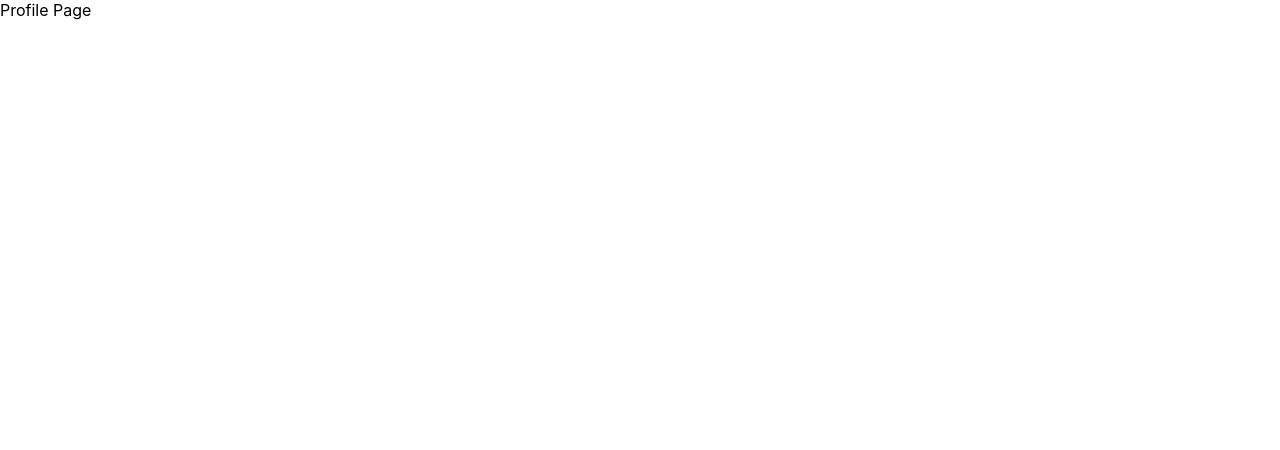
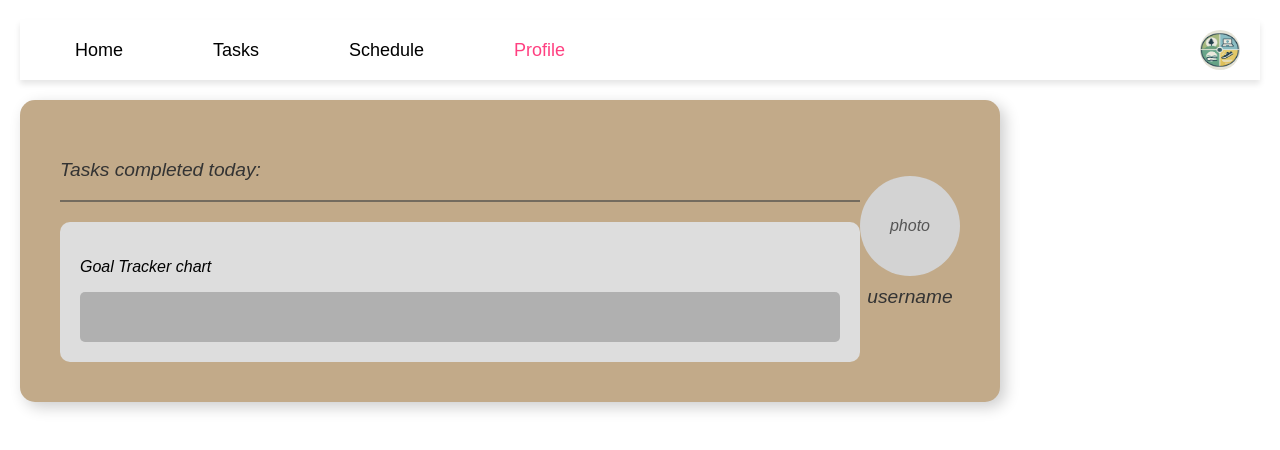
Before and after one commit to smilee1111/pr-voir_frontend, a React (Create React App) app in the folder planner-app/: page /profile in a window 1280 px wide. Shown: the top 450 px of the page. Built offline with nearby package versions, Linux system fonts and the light colour scheme.

Commit message:
profile page design

```diff
--- a/planner-app/src/App.js
+++ b/planner-app/src/App.js
@@ -6,6 +6,8 @@ import Login from "./components/Login";
 import Dash from "./components/Dash";
 import Task from "./components/Task";
 import Schedule from "./components/Schedule";
+import Profile from "./components/Profile";
+
 const App = () => {
   return (
     <Router>
@@ -14,9 +16,9 @@ const App = () => {
         <Route path="/register" element={<Register />} />
         <Route path="/login" element={<Login />} />
         <Route path="/dashboard" element={<Dash />} />
-        <Route path="/task" element={<Task />} />
+        <Route path="/tasks" element={<Task />} />
         <Route path="/schedule" element={<Schedule />} />
-        <Route path="/profile" element={<div>Profile Page</div>} />
+        <Route path="/profile" element={<Profile/>} />
       </Routes>
     </Router>
   );
--- a/planner-app/src/components/Dash.js
+++ b/planner-app/src/components/Dash.js
@@ -21,7 +21,7 @@ const Dashboard = () => {
       <nav class="navbar">
             <ul>
             <li><Link to="/dashboard" className="active">Home</Link></li>
-            <li><Link to="/task">Tasks</Link></li>
+            <li><Link to="/tasks">Tasks</Link></li>
             <li><Link to="/schedule">Schedule</Link></li>
             <li><Link to="/profile">Profile</Link></li>
 
--- /dev/null
+++ b/planner-app/src/components/Profile.js
@@ -0,0 +1,36 @@
+import React from "react";
+import "../style/Profile.css";
+import { Link } from "react-router-dom";
+
+const Profile = () => {
+  return (
+
+    <div className="profile-container">
+         <nav className="navbar">
+              <ul>
+                <li><Link to="/dashboard">Home</Link></li>
+                <li><Link to="/tasks" >Tasks</Link></li>
+                <li><Link to="/schedule">Schedule</Link></li>
+                <li><Link to="/profile" className="active">Profile</Link></li>
+              </ul>
+              <img src="/planner-graphic.png" alt="Logo" className="logo" />
+            </nav>
+      <div className="profile-card">
+        <div className="tasks-section">
+          <p className="tasks-title"><em>Tasks completed today:</em></p>
+          <div className="tasks-line"></div>
+          <div className="goal-tracker">
+            <p><em>Goal Tracker chart</em></p>
+            <div className="chart-placeholder"></div>
+          </div>
+        </div>
+        <div className="user-section">
+          <div className="profile-photo">photo</div>
+          <p className="username"><em>username</em></p>
+        </div>
+      </div>
+    </div>
+  );
+};
+
+export default Profile;
--- a/planner-app/src/components/Schedule.js
+++ b/planner-app/src/components/Schedule.js
@@ -35,8 +35,8 @@ const Schedule = () => {
       <nav className="navbar">
         <ul>
           <li><Link to="/dashboard">Home</Link></li>
-          <li><Link to="/tasks" className="active">Tasks</Link></li>
-          <li><Link to="/schedule">Schedule</Link></li>
+          <li><Link to="/tasks">Tasks</Link></li>
+          <li><Link to="/schedule"className="active">Schedule</Link></li>
           <li><Link to="/profile">Profile</Link></li>
         </ul>
         <img src="/planner-graphic.png" alt="Logo" className="logo" />
@@ -44,7 +44,8 @@ const Schedule = () => {
       <h2><em>Incoming events</em></h2>
       <div className="schedule-content">
         <div className="calendar-section">
-          <Calendar onChange={setDate} value={date} />
+        <Calendar onChange={setDate} value={date} className="react-calendar" />
+
         </div>
         <div className="events-section">
           <h3><em>Events:</em></h3>
--- /dev/null
+++ b/planner-app/src/style/Profile.css
@@ -0,0 +1,90 @@
+.profile-container {
+  padding: 20px;
+    font-family: Arial, sans-serif;
+  }
+
+  .profile-card {
+    display: flex;
+    justify-content: space-between;
+    align-items: center;
+    background-color: #c2aa89;
+    width: 80%;
+    max-width: 900px;
+    padding: 40px;
+    margin-top: 20px;
+    border-radius: 15px;
+    box-shadow: 5px 5px 15px rgba(0, 0, 0, 0.2);
+  }
+
+  .tasks-section {
+    flex: 1;
+  }
+
+  .tasks-title {
+    font-size: 1.2rem;
+    color: #333;
+  }
+
+  .tasks-line {
+    width: 100%;
+    height: 2px;
+    background-color: #736b5e;
+    margin: 5px 0;
+  }
+
+  .goal-tracker {
+    background-color: #ddd;
+    padding: 20px;
+    border-radius: 10px;
+    margin-top: 20px;
+  }
+
+  .chart-placeholder {
+    width: 100%;
+    height: 50px;
+    background-color: #b0b0b0;
+    margin-top: 10px;
+    border-radius: 5px;
+  }
+
+  .user-section {
+    display: flex;
+    flex-direction: column;
+    align-items: center;
+  }
+
+  .profile-photo {
+    width: 100px;
+    height: 100px;
+    background-color: #d3d3d3;
+    border-radius: 50%;
+    display: flex;
+    justify-content: center;
+    align-items: center;
+    font-style: italic;
+    color: #555;
+  }
+
+  .username {
+    margin-top: 10px;
+    font-size: 1.2rem;
+    font-style: italic;
+    color: #333;
+  }
+
+  /* Responsive Design */
+  @media (max-width: 768px) {
+    .profile-card {
+      flex-direction: column;
+      text-align: center;
+    }
+
+    .tasks-section, .user-section {
+      width: 100%;
+    }
+
+    .profile-photo {
+      width: 80px;
+      height: 80px;
+    }
+  }
--- a/planner-app/src/style/Schedule.css
+++ b/planner-app/src/style/Schedule.css
@@ -22,10 +22,12 @@
   }
 
   .calendar {
-    background: white;
-    border-radius: 10px;
-    padding: 15px;
     width: 100%;
+  max-width: 350px;
+  background: white;
+  border-radius: 8px;
+  padding: 15px;
+  box-shadow: 0 2px 5px rgba(0, 0, 0, 0.2);
   }
 
   .events-section {
@@ -64,3 +66,49 @@
     border: none;
     font-size: 14px;
   }
+  .react-calendar {
+    background: white;
+    border-radius: 10px;
+    padding: 15px;
+    width: 100%;
+  }
+  .react-calendar__tile {
+    text-align: center;
+    padding: 15px; /* Increase padding for better visibility */
+    border: 1px solid rgba(0, 0, 0, 0.2); /* Add a light border */
+    background: white; /* Ensure background is always visible */
+    border-radius: 5px; /* Slight rounding for aesthetics */
+  }
+  .react-calendar__month-view__days__day {
+    background: white; /* Ensure background is white for visibility */
+    color: black; /* Text color */
+  }
+  .react-calendar__tile--now {
+    background: #e0f7fa !important; /* Highlight today's date */
+  }
+  .react-calendar__tile--active {
+    background: #004d40 !important;
+    color: white !important;
+  }
+  .react-calendar__navigation {
+    background: white; /* Background color */
+    border-radius: 5px;
+    padding: 10px;
+    display: flex;
+    justify-content: space-between; /* Space out navigation buttons */
+    align-items: center;
+    font-size: 18px;
+    font-weight: bold;
+    color: black;
+  }
+  .react-calendar__navigation button {
+    background: none;
+    border: none;
+    font-size: 20px;
+    color: black;
+    cursor: pointer;
+  }
+  /* Optional: Highlight the navigation buttons on hover */
+.react-calendar__navigation button:hover {
+  color: #004d40; /* Change to a darker color on hover */
+}
```
